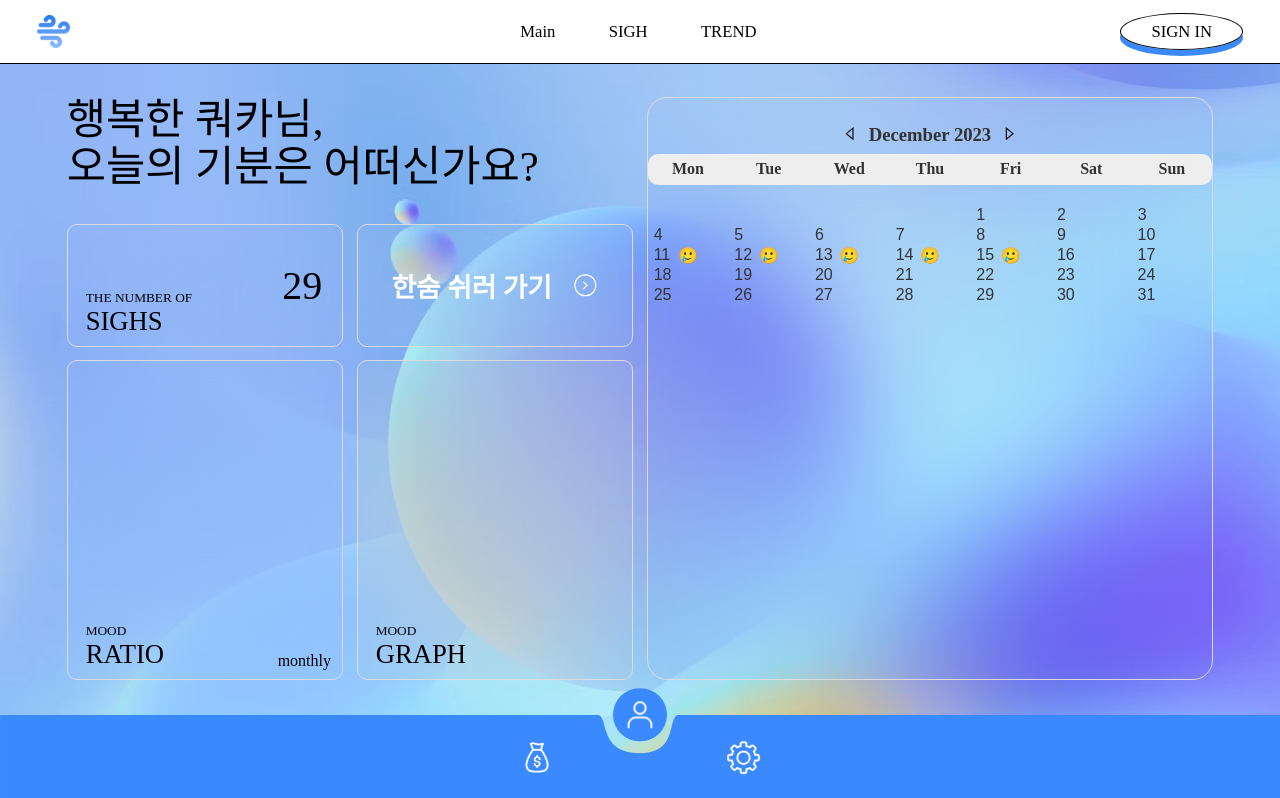
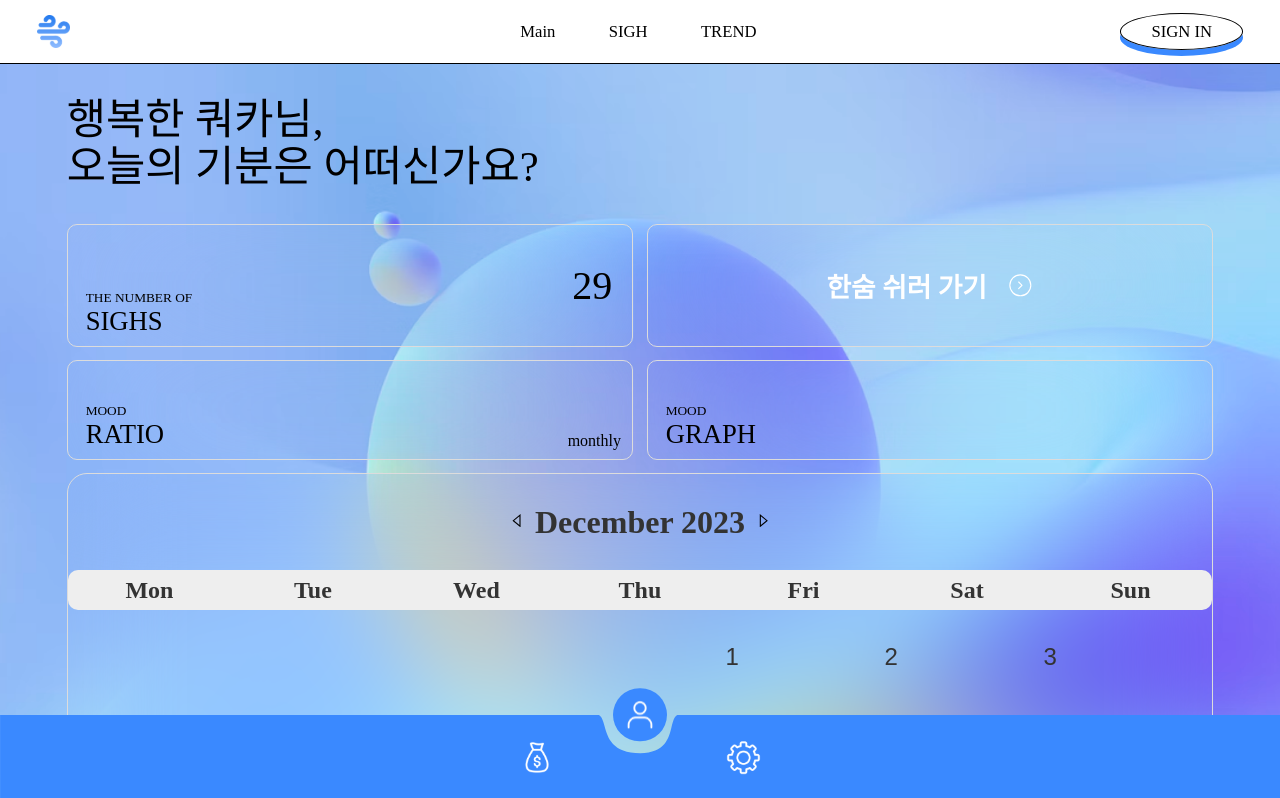
Before and after one commit to sessac-3rd-team-A/FE, a Next.js app: page /profile in a window 1280 px wide. Shown: the top 798 px of the page. Built offline with nearby package versions, Linux system fonts and the light colour scheme; a web font is replaced by a local one.

Commit message:
design: 프로필 페이지 캘린더 toSize 대신 rem으로 스타일링

```diff
--- a/src/containers/Profile/diaryModal.tsx
+++ b/src/containers/Profile/diaryModal.tsx
@@ -6,12 +6,14 @@ export default function DiaryModal() {
   return (
     <div className="diaryModal-container">
       <div className="date">2023.12.08</div>
-      <Image
-        src="/images/profileShop_background.jpg"
-        alt="picture diary"
-        width={300}
-        height={400}
-      />
+      <div className="img">
+        <Image
+          src="/images/profileShop_background.jpg"
+          alt="picture diary"
+          fill
+          sizes="(max-width: 768px) 50vw, (max-width: 1024px) 100vw"
+        />
+      </div>
     </div>
   );
 }
--- a/src/styles/global.scss
+++ b/src/styles/global.scss
@@ -10,7 +10,15 @@
   @return #{$calculatedSize * 1vw};
 }
 
+// header 높이
 $header-height: toSize(20 * 2 + 55);
+
+// 캘린더 보더 색상
+$calendar-color-border: rgb(220, 220, 220);
+
+p {
+  margin: 0;
+}
 
 * {
   box-sizing: border-box;
@@ -24,3 +32,10 @@ button {
   border: none;
   background-color: transparent;
 }
+
+/* Chrome, Whale, Edge */
+
+/* 스크롤바 전체 기본 꾸미기 */
+body::-webkit-scrollbar {
+  display: none;
+}
--- a/src/styles/profile/calendar.scss
+++ b/src/styles/profile/calendar.scss
@@ -10,7 +10,7 @@ $theme-color-purple: rgba(124, 63, 124, 0.857);
 
 .react-calendar {
   width: 100%;
-  height: 100%;
+  // height: 100%;
   border: 1px solid $calendar-color-border;
   border-radius: 20px;
   background-color: transparent;
@@ -22,16 +22,15 @@ $theme-color-purple: rgba(124, 63, 124, 0.857);
 
 .react-calendar__navigation {
   background: transparent;
-  height: toSize(90);
-  padding-top: toSize(28);
+  height: 5rem;
   display: flex;
   justify-content: center;
   align-items: center;
-  margin-bottom: 0;
+  padding: 3rem;
 
   span {
     font-family: LEMON MILK;
-    font-size: toSize(28);
+    font-size: 2rem;
     font-weight: 900;
     color: $calendar-color-text;
   }
@@ -67,12 +66,16 @@ $theme-color-purple: rgba(124, 63, 124, 0.857);
   abbr {
     // 텍스트
     color: $calendar-color-text;
-    font-size: toSize(24);
+    font-size: 1.5rem;
     font-weight: 500;
   }
 
-  & > div > div {
-    height: 100%;
+  // react-calendar__month-view > div > div > react-calendar__month-view__weekdays 이런 구조여서 그 중간꺼 설정
+  & > div {
+    width: 100%;
+    & > div {
+      height: 100%;
+    }
   }
 }
 
@@ -84,21 +87,23 @@ $theme-color-purple: rgba(124, 63, 124, 0.857);
   abbr {
     // 텍스트 부분
     font-family: LemonMilk;
-    font-size: toSize(24);
+    font-size: 1.5rem;
     font-weight: 900;
     text-decoration: none;
   }
 }
 
 .react-calendar__month-view__days {
-  // height: 100%;
+  height: 80%;
   display: flex;
-  margin-top: 20px;
+  margin-top: 5rem;
+  padding: 0 1rem;
 }
 
 .react-calendar__tile {
   position: relative;
   text-align: start;
+  height: 8rem;
   border-radius: 10px;
   display: flex;
   flex-direction: column;
@@ -133,3 +138,18 @@ $theme-color-purple: rgba(124, 63, 124, 0.857);
   border-radius: 14px;
   overflow: visible !important;
 }
+
+@media (max-width: 1920px) {
+  .react-calendar__month-view__days {
+    margin-top: 2rem;
+    margin-bottom: 2rem;
+    height: auto;
+  }
+
+  .react-calendar__tile {
+    height: 6rem;
+    abbr {
+      height: 100%;
+    }
+  }
+}
--- a/src/styles/profile/diaryModal.scss
+++ b/src/styles/profile/diaryModal.scss
@@ -1,6 +1,9 @@
 @import '/src/styles/global.scss';
 
 .diaryModal-container {
+  width: 50vw;
+  height: 60vw;
+  padding: 2rem 3rem;
   position: absolute;
   top: 50%;
   left: 50%;
@@ -17,8 +20,15 @@
   z-index: 1000;
   animation: onModal 0.3s ease-in-out 0s 1 normal forwards;
 
-  img {
-    border-radius: 28px;
+  .img {
+    width: 100%;
+    height: 100%;
+    position: relative;
+
+    img {
+      border-radius: 28px;
+      object-fit: cover;
+    }
   }
 }
 
@@ -50,3 +60,10 @@
     opacity: 0;
   }
 }
+
+@media (min-width: 1920px) {
+  .diaryModal-container {
+    width: 25vw;
+    height: 35vw;
+  }
+}
--- a/src/styles/profile/index.scss
+++ b/src/styles/profile/index.scss
@@ -11,12 +11,7 @@
   opacity: 0.3;
 }
 
-$calendar-color-border: rgb(220, 220, 220);
-
-p {
-  margin: 0;
-}
-
+// container
 .profile-container {
   background-image: url('/images/profile_background.png');
   background-position: center;
@@ -26,7 +21,7 @@ p {
   position: relative;
 }
 
-// container
+// main contents
 .info-container {
   margin-top: $header-height;
   height: calc(100% - toSize(80 + 50));
@@ -38,7 +33,7 @@ p {
   align-items: stretch;
 }
 
-// left container
+// main contents - left container
 .info-left {
   display: flex;
   flex-direction: column;
@@ -59,7 +54,7 @@ p {
   .left-content {
     height: 100%;
     display: grid;
-    grid-template-rows: toSize(184) auto;
+    grid-template-rows: toSize(184) min(100px);
     grid-template-columns: repeat(2, 1fr);
     row-gap: toSize(20);
     column-gap: toSize(20);
@@ -81,7 +76,7 @@ p {
     .count {
       position: relative;
       font-family: LEMON MILK;
-      // height: toSize(184);
+      height: toSize(184);
 
       div:first-child {
         box-sizing: border-box;
@@ -127,7 +122,7 @@ p {
     }
 
     .link {
-      // height: toSize(184);
+      height: toSize(184);
       display: flex;
       justify-content: center;
       align-items: center;
@@ -175,16 +170,36 @@ p {
 .info-right {
   width: 50%;
   height: 100%;
+  display: flex;
   @include fadeIn(1s);
 }
 
 @keyframes fadeIn {
   from {
     opacity: 0;
-    // transform: translateY(20px); // Adjust as needed
   }
+
   to {
     opacity: 1;
-    // transform: translateY(0);
   }
 }
+
+@media (max-width: 1920px) {
+  .profile-container {
+    height: 100vh;
+    overflow-y: visible;
+    padding-bottom: toSize(80 + 20);
+  }
+
+  .info-container {
+    flex-direction: column;
+  }
+
+  .info-left {
+    width: 100%;
+  }
+
+  .info-right {
+    width: 100%;
+  }
+}
```
